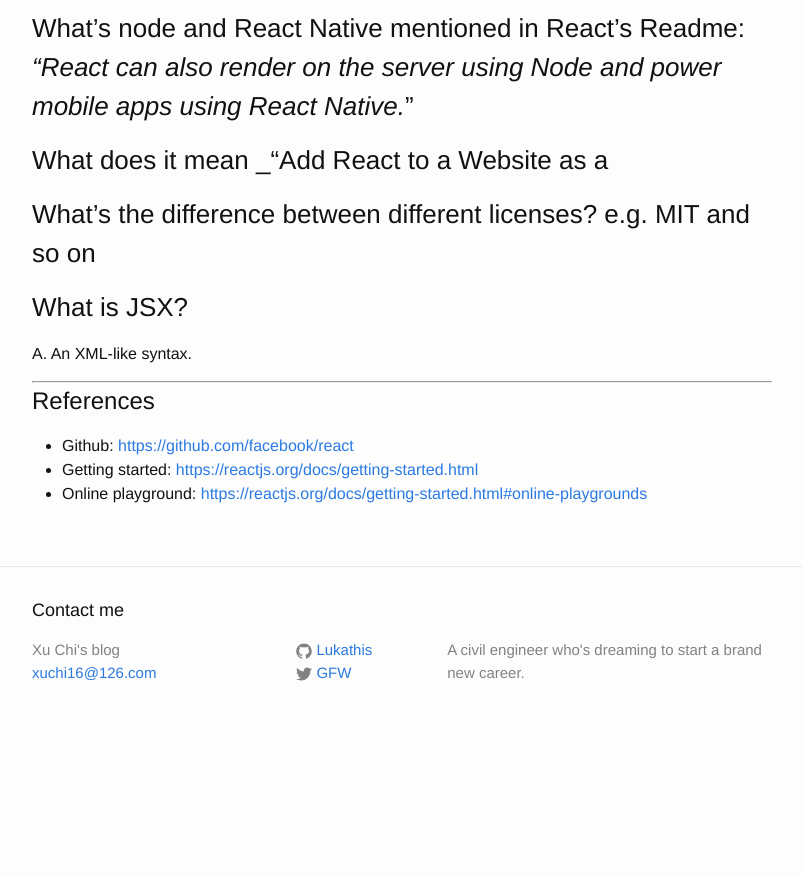
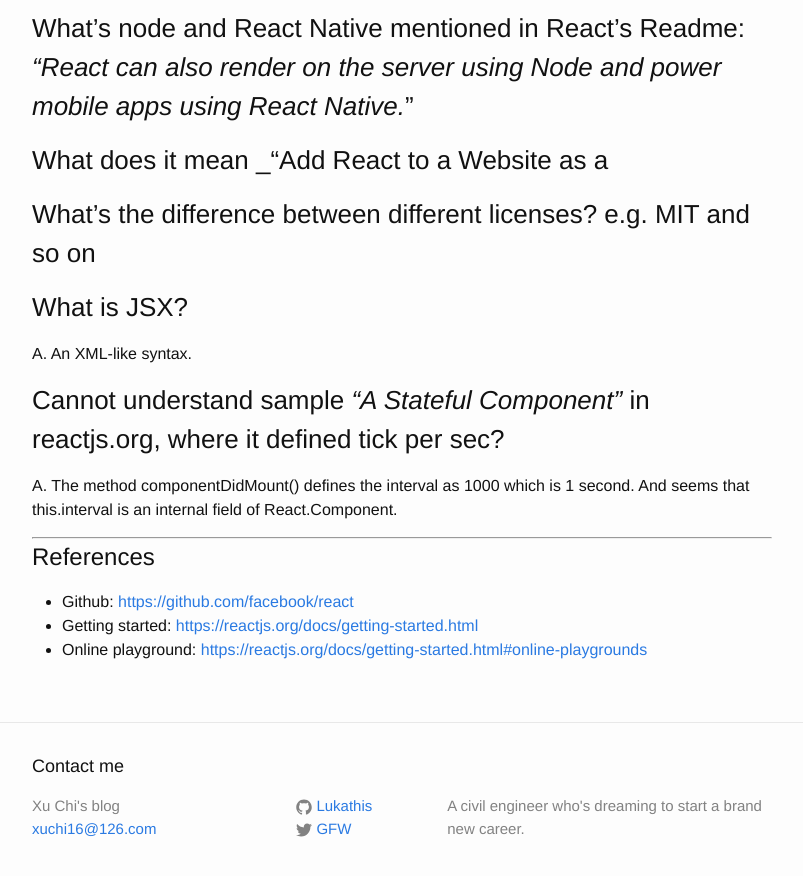
Before and after one commit to xuchi16/Lukathis.github.io, a Jekyll site: the page built from _posts/2019-11-06-React.markdown, in a window 1280 px wide and 900 px high, scrolled down 1072 px. Shown: the top 876 px of the window, without its empty margins (238-1041 px from the left). Built offline with Jekyll 4.4.1, drawn with Linux system fonts in a browser that asks for light colours; before the commit the page ends 1816 px from its top, so only the background shows below that.

Commit message:
update for question

```diff
--- a/_posts/2019-11-06-React.markdown
+++ b/_posts/2019-11-06-React.markdown
@@ -45,6 +45,9 @@
 ### What is JSX?
 A. An XML-like syntax.
 
+### Cannot understand sample _"A Stateful Component"_ in reactjs.org, where it defined tick per sec?
+A. The method componentDidMount() defines the interval as 1000 which is 1 second. And seems that this.interval is an internal field of React.Component.
+
 -----------------------------------------------------
 # References
 
```
